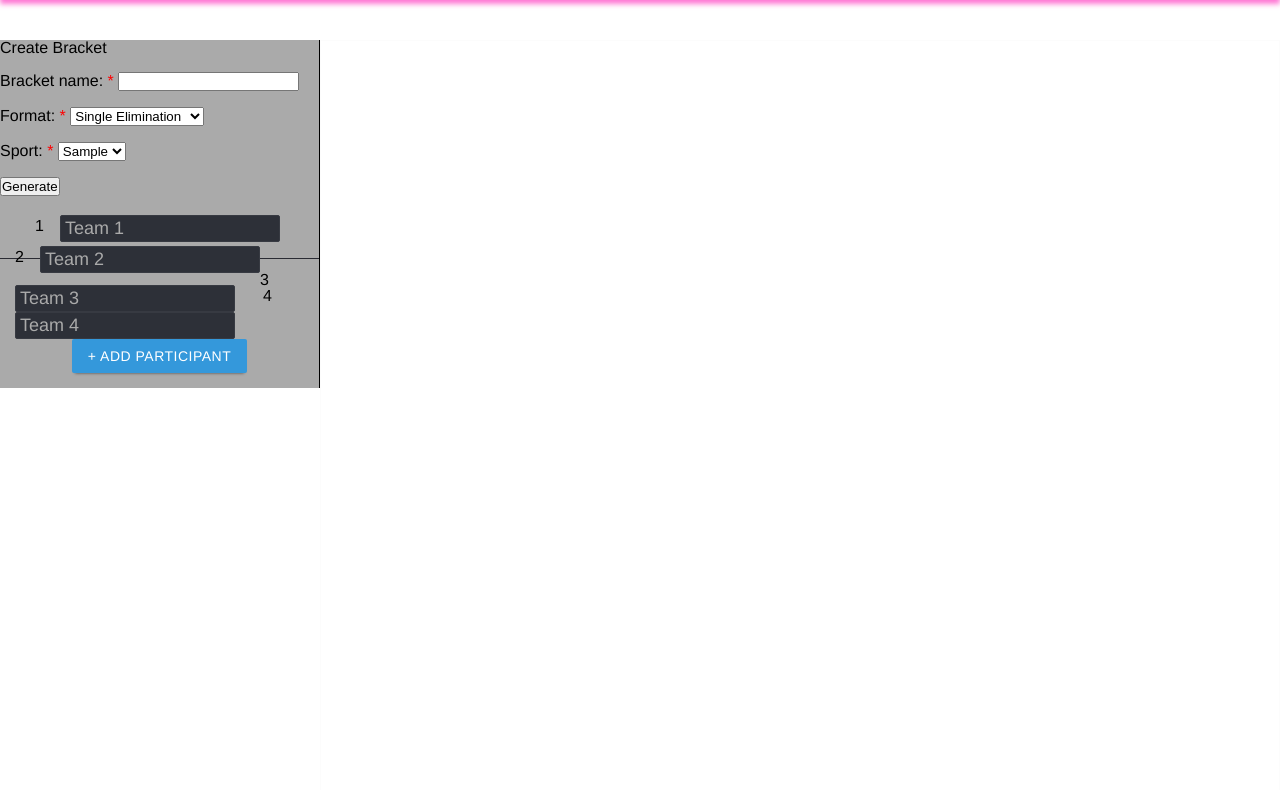
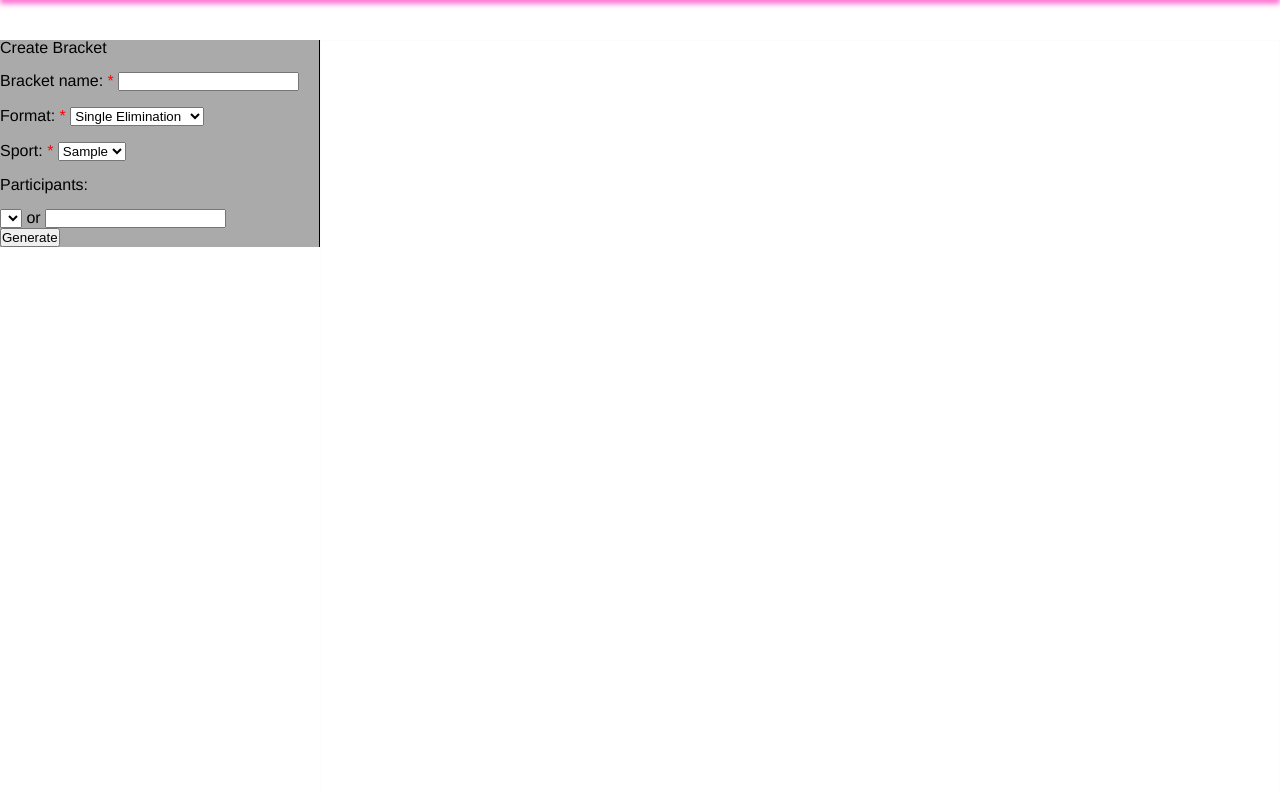
Before and after one commit to seb-lju/Yrkesprov, a PHP site: page /create.php in a window 1280 px wide. Shown: the part 87-877 px from the top of the page. Run offline with PHP 8.4, Linux system fonts and the light colour scheme; tables that the repository leaves empty or names only in its code hold one stand-in row (values such as "Sample post"); lists and menus that the app fills with data are empty.

Commit message:
Update create.php

```diff
--- a/create.php
+++ b/create.php
@@ -51,7 +51,7 @@
 			}
 		}*/
 
-		var playerCount = document.getElementsByClassName("input-participant").length;
+		/*var playerCount = document.getElementsByClassName("input-participant").length;
 		var r32 = document.getElementsByClassName("round-32");
 		var r16 = document.getElementsByClassName("round-16");
 		var r8 = document.getElementsByClassName("round-8");
@@ -104,11 +104,21 @@
 
 				player.setAttribute("id", "participant-" + (i + 1));
 			}
+		}*/
+
+		// Get the modal
+
+
+		// When the user clicks on the button, open the modal
+		function openModal() {
+		  var modal = document.getElementById("createModal");
+		  modal.style.display = "block";
 		}
+
 	</script>
 </head>
 
-<body onload="idCreate()">
+<body onload="openModal()">
 	<div class="navbar-container">
 		<div class="navbar">
 			<div class="navbar-left">
@@ -184,7 +194,8 @@
 		</div>
 	</div>
 
-		<div class="create">
+		<div id="createModal" class="create modal">
+			<div class="modal-content">
 			  <form action="" method="post">
 				<h2>Create Bracket</h2><br/>
 				<p>
@@ -220,56 +231,19 @@
 					  ?>
 					</select>
 				</p><br/>
+				<p>
+					<label for="participants">Participants:</label><br/>
+					<table>
 
+				  	</table>
+				  	<br/>
+				  	<select>
+				  	</select> or
+				  	<input type="text"><br/>
+				</p>
 				<input type="submit" value="Generate">
 			  </form>
-			<div class="participants ui-sortable" id="participants">
-				<div class="participant">
-					<div class="participant-handle ui-sortable-handle"></div>
-					<div class="participant-seed ui-sortable-handle">1</div>
-					<div class="participant-name">
-						<input class="input-participant" type="text" name="participant-1" maxlength="35" value="Team 1">
 			</div>
-					<div class="participant-delete">
-						<div class="icon icon-close"></div>
-					</div>
-				</div>
-				<div class="participant">
-					<div class="participant-handle ui-sortable-handle"></div>
-					<div class="participant-seed ui-sortable-handle">2</div>
-					<div class="participant-name">
-						<input class="input-participant" type="text" name="participant-2" maxlength="35" value="Team 2">
-					</div>
-					<div class="participant-delete">
-						<div class="icon icon-close"></div>
-					</div>
-				</div>
-				<div class="participant">
-					<div class="participant-handle ui-sortable-handle"></div>
-					<div class="participant-seed ui-sortable-handle">3</div>
-					<div class="participant-name">
-						<input class="input-participant" type="text" name="participant-3" maxlength="35" value="Team 3">
-					</div>
-					<div class="participant-delete">
-						<div class="icon icon-close"></div>
-					</div>
-				</div>
-				<div class="participant">
-					<div class="participant-handle ui-sortable-handle"></div>
-					<div class="participant-seed ui-sortable-handle">4</div>
-					<div class="participant-name">
-						<input class="input-participant" type="text" name="participant-4" maxlength="35" value="Team 4">
-					</div>
-					<div class="participant-delete">
-						<div class="icon icon-close">
-						</div>
-					</div>
-				</div>
-			</div>
-			<div class="add-buttons">
-				<div class="button button-add-participant" onclick="addPlayer()">+ Add Participant</div>
-			</div>
-
 		</div>
 		<div class="bracket">
 			<div class="round round-32">
```
Lines whose indentation alone changed are shown as unchanged.
